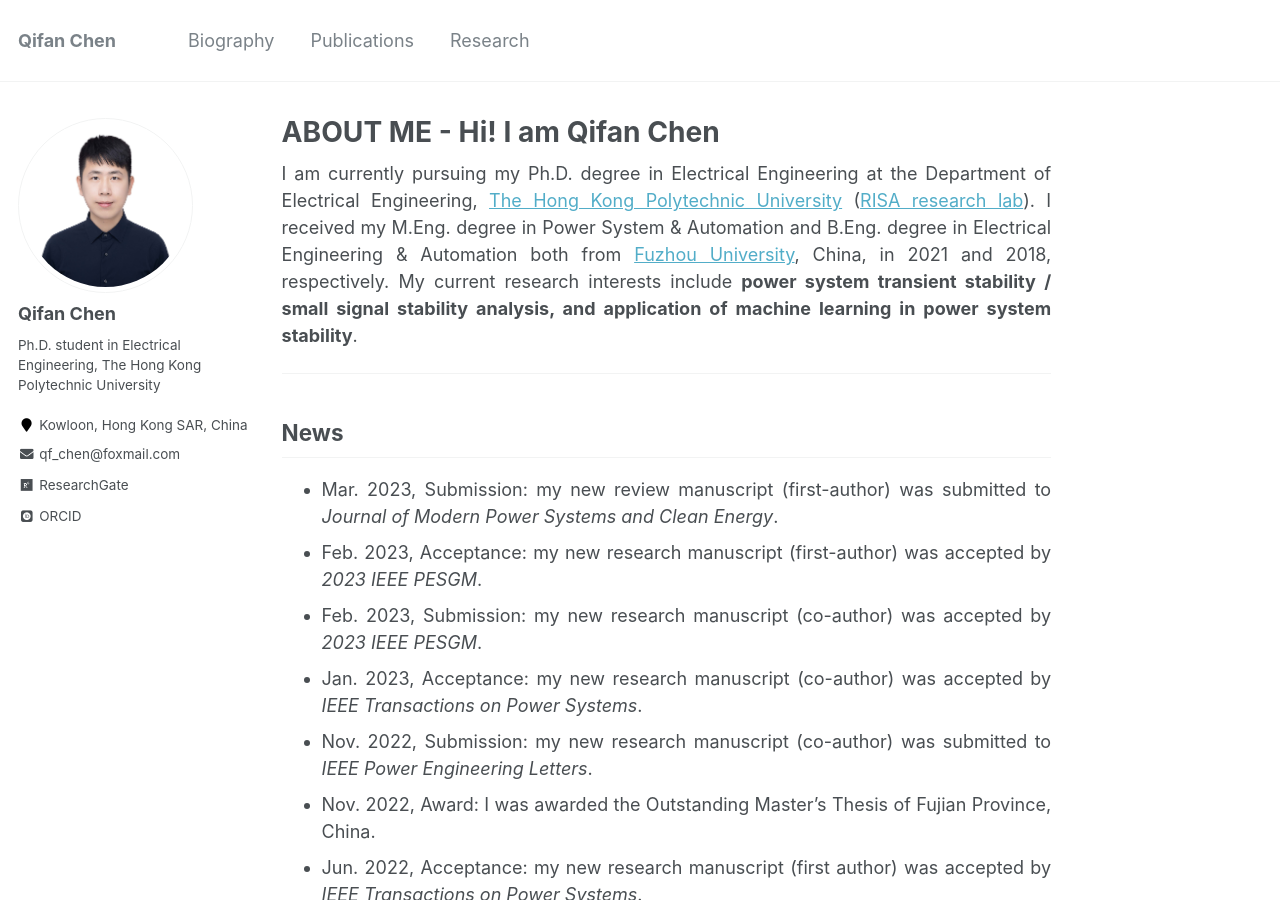
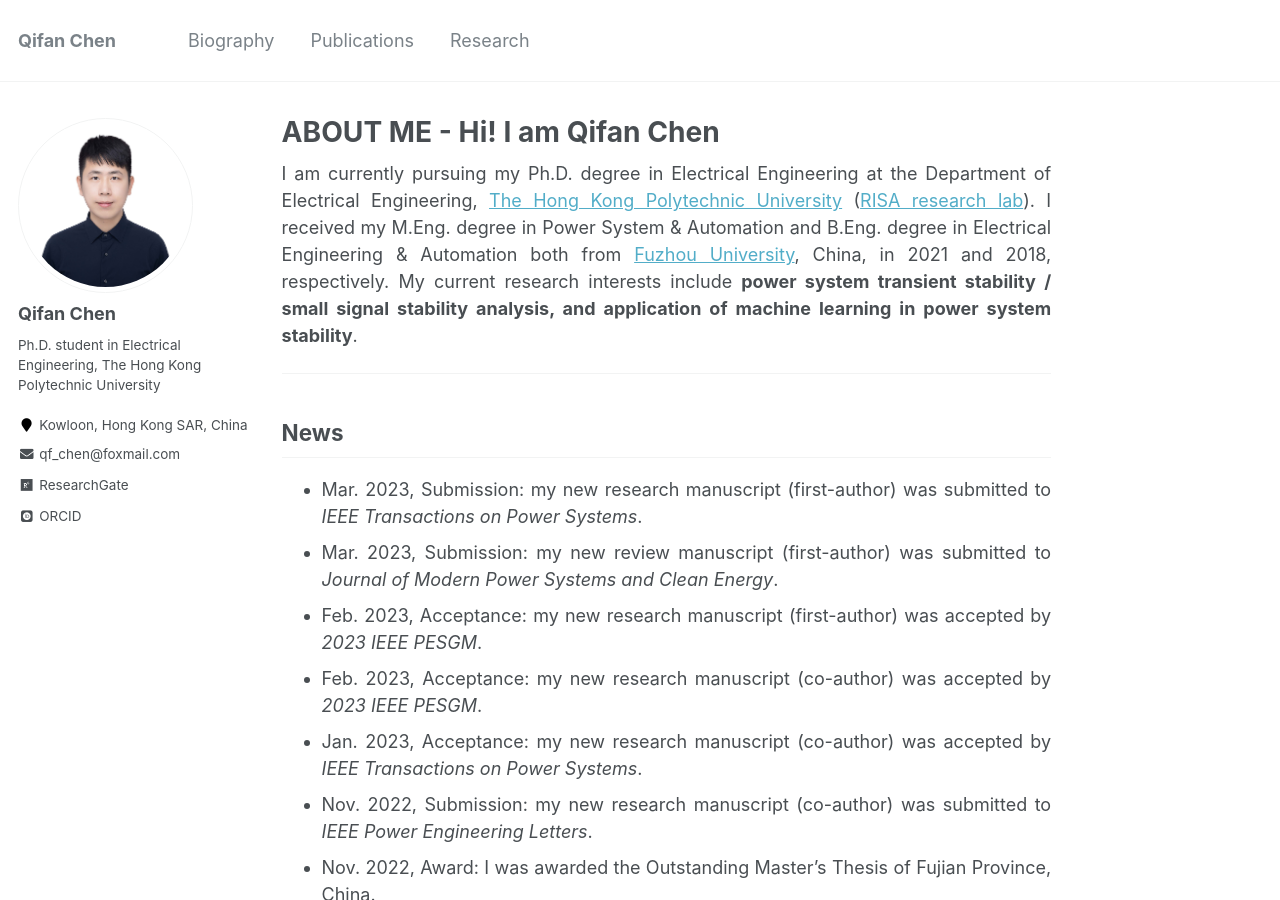
Before and after one commit to ChQf/ChQf.github.io, a Jekyll site: the page built from _pages/about.md, in a window 1280 px wide and 900 px high. Built offline with Jekyll 4.4.1, drawn with Linux system fonts in a browser that asks for light colours; some web fonts are replaced.

Commit message:
Update about.md

```diff
--- a/_pages/about.md
+++ b/_pages/about.md
@@ -14,9 +14,10 @@ My current research interests include **power system transient stability / small
 ---
 
 ## News
+* Mar. 2023, Submission: my new research manuscript (first-author) was submitted to *IEEE Transactions on Power Systems*.
 * Mar. 2023, Submission: my new review manuscript (first-author) was submitted to *Journal of Modern Power Systems and Clean Energy*.
 * Feb. 2023, Acceptance: my new research manuscript (first-author) was accepted by *2023 IEEE PESGM*.
-* Feb. 2023, Submission: my new research manuscript (co-author) was accepted by *2023 IEEE PESGM*.
+* Feb. 2023, Acceptance: my new research manuscript (co-author) was accepted by *2023 IEEE PESGM*.
 * Jan. 2023, Acceptance: my new research manuscript (co-author) was accepted by *IEEE Transactions on Power Systems*.
 * Nov. 2022, Submission: my new research manuscript (co-author) was submitted to *IEEE Power Engineering Letters*.
 * Nov. 2022, Award: I was awarded the Outstanding Master's Thesis of Fujian Province, China.
```
